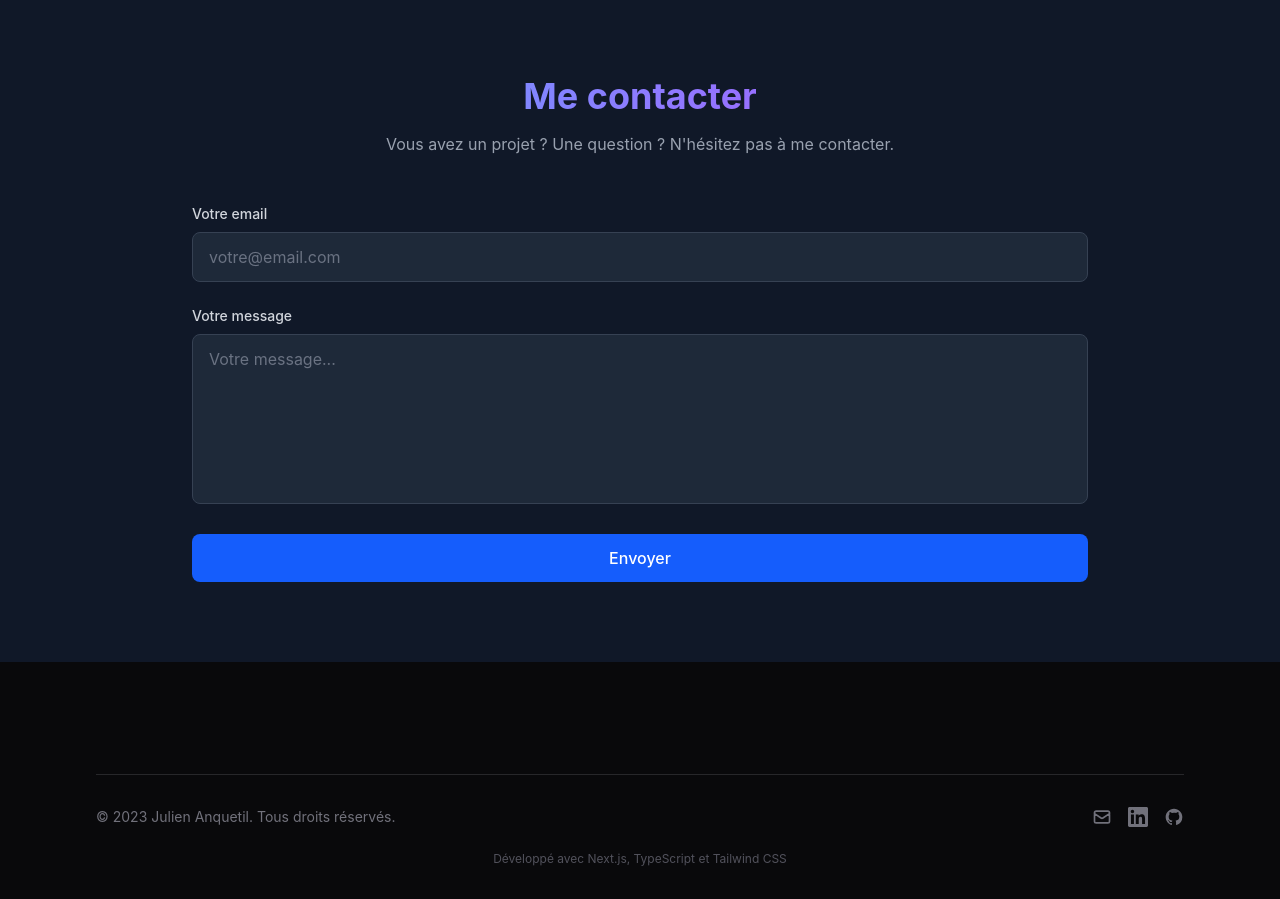
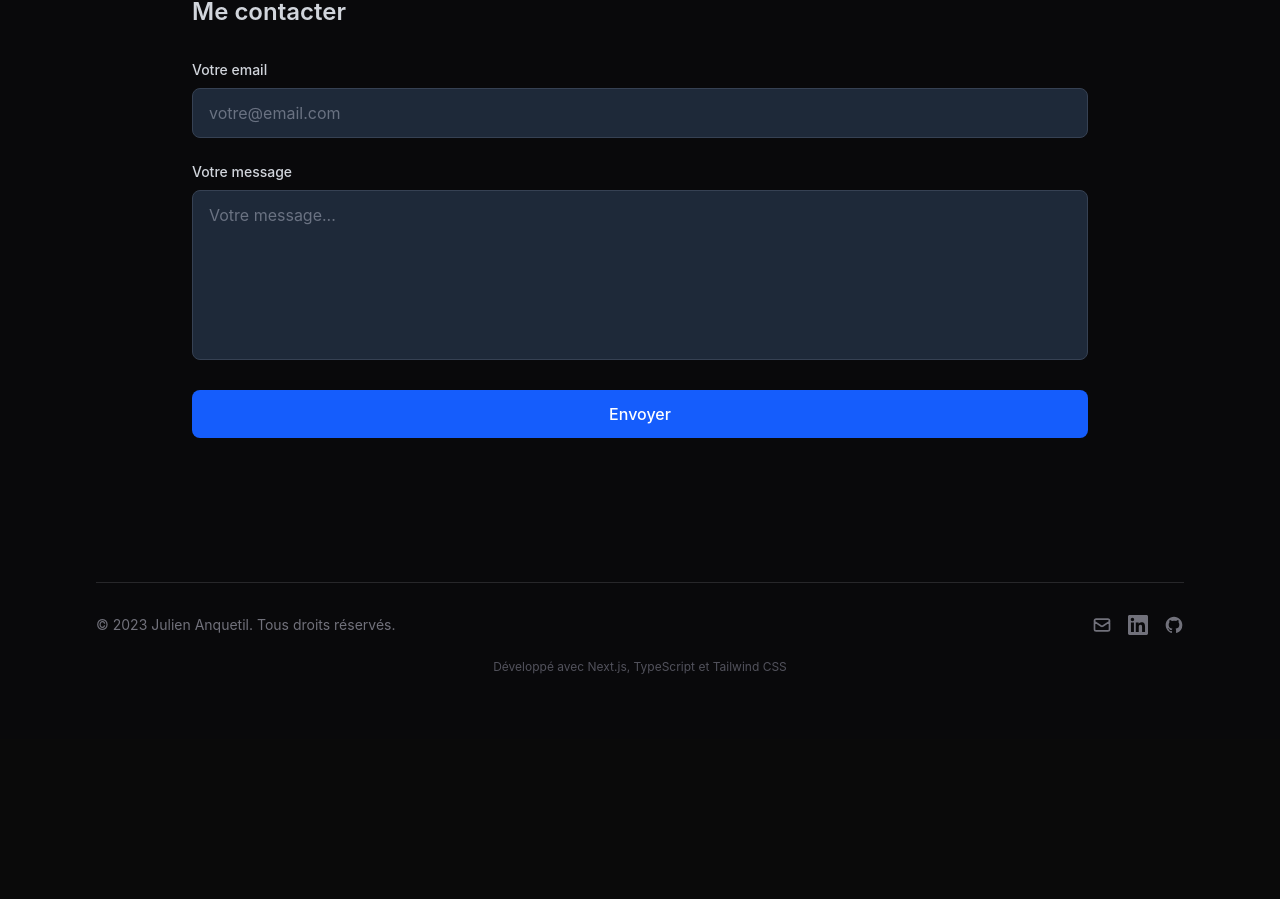
Before and after one commit to firling/portfolio, a Next.js app: page / in a window 1280 px wide. Shown: the part 3493-4392 px from the top of the page. After the commit the page ends 4232 px from the top, so only its background shows below. Built offline with nearby package versions, Linux system fonts and the light colour scheme.

Commit message:
fix: contact display

```diff
--- a/app/page.tsx
+++ b/app/page.tsx
@@ -13,12 +13,8 @@ export default function Home() {
         <Experience />
         <Projects />
         <SkillsAndEducation />
-      </div>
-      <Contact />
-      <div className="bg-zinc-950 py-8">
-        <div className="max-w-6xl mx-auto px-4 sm:px-6 lg:px-8">
-          <Footer />
-        </div>
+        <Contact />
+        <Footer />
       </div>
     </main>
   )
--- a/components/Contact.tsx
+++ b/components/Contact.tsx
@@ -36,14 +36,11 @@ export default function Contact() {
   }
 
   return (
-    <section id="contact" className="py-20 px-6 bg-gray-900">
+    <section id="contact" className="py-16 px-6">
       <div className="max-w-4xl mx-auto">
-        <h2 className="text-4xl font-bold mb-4 text-center bg-gradient-to-r from-blue-400 to-purple-500 bg-clip-text text-transparent">
+        <h2 className="text-2xl font-semibold mb-8 text-gray-300">
           Me contacter
         </h2>
-        <p className="text-gray-400 text-center mb-12">
-          Vous avez un projet ? Une question ? N'hésitez pas à me contacter.
-        </p>
 
         <form onSubmit={handleSubmit} className="space-y-6">
           <div>
```
